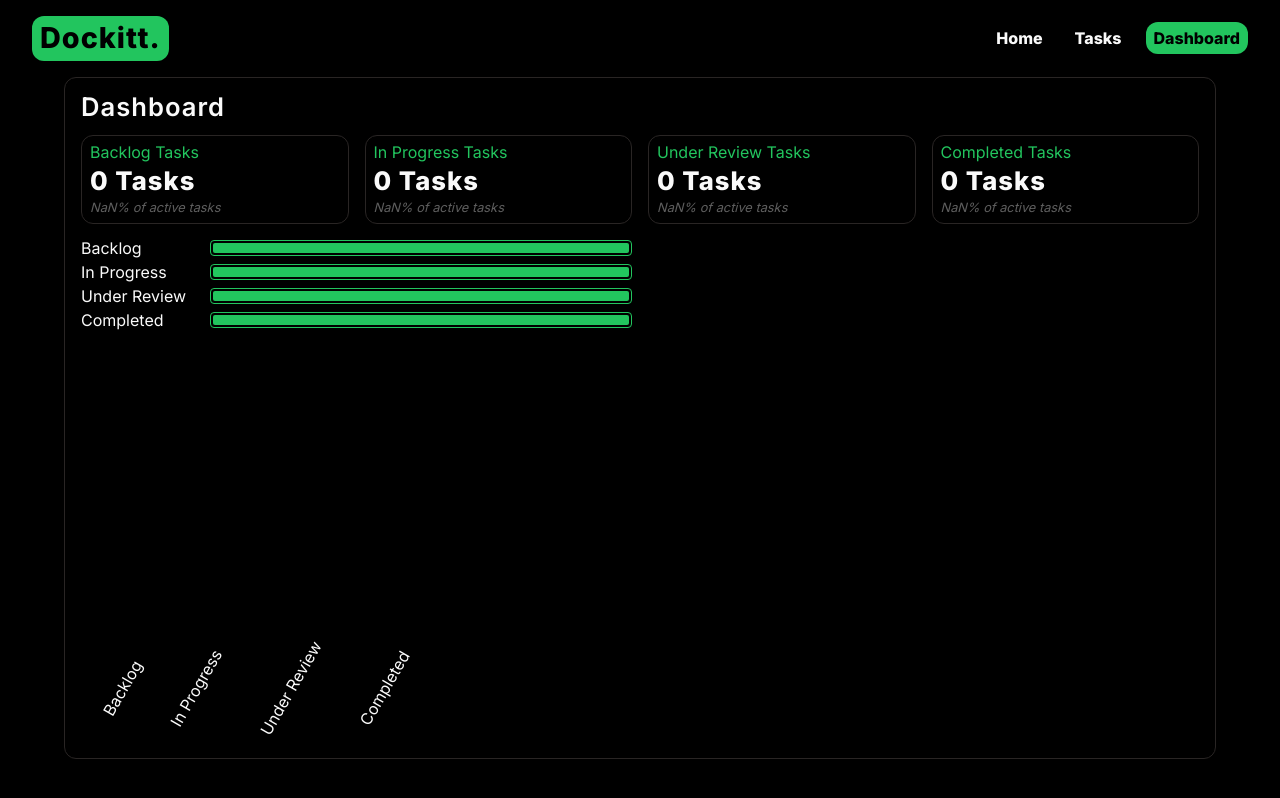
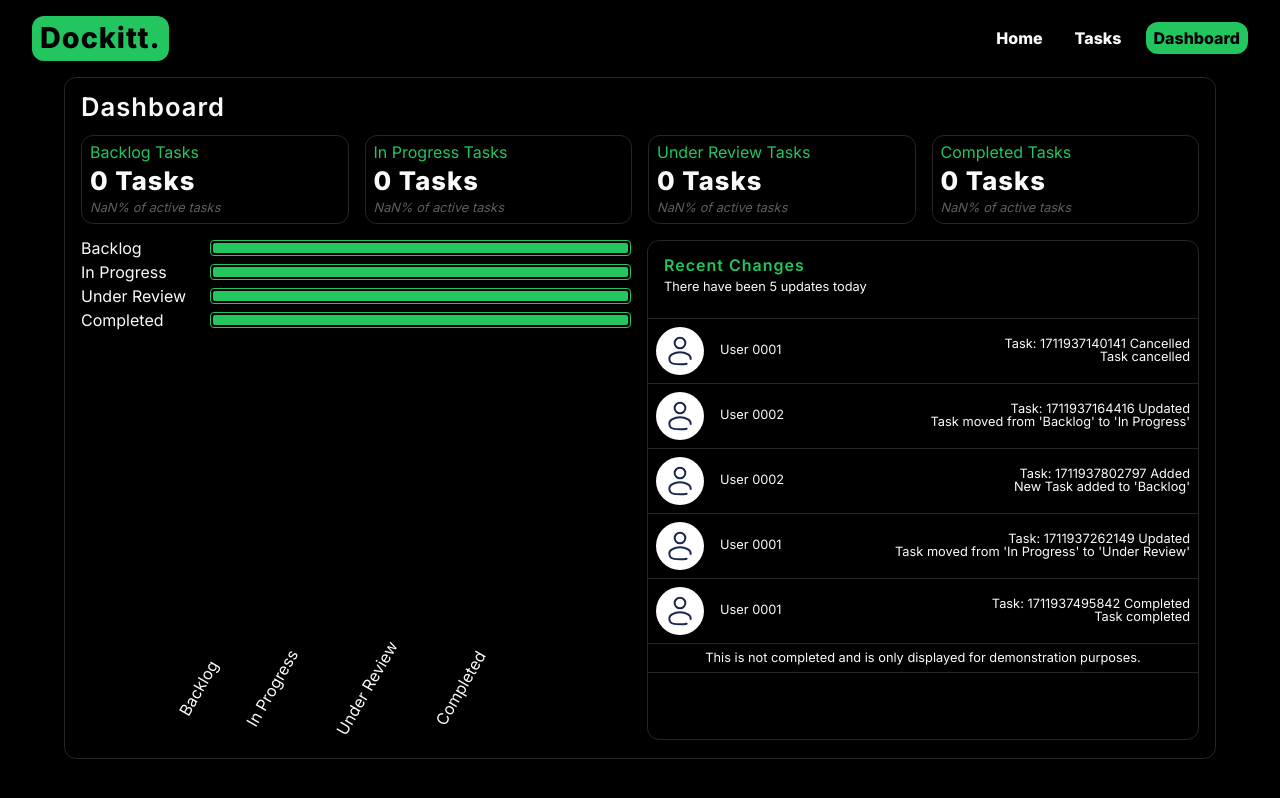
Before and after one commit to williamalowe/Dockitt, a React (Vite) app: page /dashboard in a window 1280 px wide. Built offline with nearby package versions, Linux system fonts and the light colour scheme.

Commit message:
feat: add update-component

```diff
--- /dev/null
+++ b/src/components/Updates/Updates.jsx
@@ -0,0 +1,87 @@
+import styles from './Updates.module.css';
+
+const Updates = () => {
+  return (
+    <article className={styles.updates}>
+      <h3>Recent Changes</h3>
+      <h5>There have been 5 updates today</h5>
+      <div className={styles.changes}>
+        <div className={styles.update}>
+          <div className={styles.user}>
+            <img src="./user.svg" alt="user profile picture" />
+            User 0001
+          </div>
+          <div className={styles.info}>
+            <div className={styles.upper}>
+            Task: 1711937140141 Cancelled
+            </div>
+            <div className={styles.lower}>
+              Task cancelled
+            </div>
+          </div>
+        </div>
+        <div className={styles.update}>
+          <div className={styles.user}>
+            <img src="./user.svg" alt="user profile picture" />
+            User 0002
+          </div>
+          <div className={styles.info}>
+            <div className={styles.upper}>
+            Task: 1711937164416 Updated
+            </div>
+            <div className={styles.lower}>
+              Task moved from 'Backlog' to 'In Progress'
+            </div>
+          </div>
+        </div>
+        <div className={styles.update}>
+          <div className={styles.user}>
+            <img src="./user.svg" alt="user profile picture" />
+            User 0002
+          </div>
+          <div className={styles.info}>
+            <div className={styles.upper}>
+            Task: 1711937802797 Added
+            </div>
+            <div className={styles.lower}>
+              New Task added to 'Backlog'
+            </div>
+          </div>
+        </div>
+        <div className={styles.update}>
+          <div className={styles.user}>
+            <img src="./user.svg" alt="user profile picture" />
+            User 0001
+          </div>
+          <div className={styles.info}>
+            <div className={styles.upper}>
+            Task: 1711937262149 Updated
+            </div>
+            <div className={styles.lower}>
+              Task moved from 'In Progress' to 'Under Review'
+            </div>
+          </div>
+        </div>
+        <div className={styles.update}>
+          <div className={styles.user}>
+            <img src="./user.svg" alt="user profile picture" />
+            User 0001
+          </div>
+          <div className={styles.info}>
+            <div className={styles.upper}>
+            Task: 1711937495842 Completed
+            </div>
+            <div className={styles.lower}>
+              Task completed
+            </div>
+          </div>
+        </div>
+        <div className={styles.updateMsg}>
+          This is not completed and is only displayed for demonstration purposes.
+        </div>
+      </div>
+    </article>
+  )
+}
+
+export default Updates
--- /dev/null
+++ b/src/components/Updates/Updates.module.css
@@ -0,0 +1,47 @@
+.updates {
+
+}
+.updates>h3 {
+  padding: 1rem 1rem 0rem 1rem;
+  font-size: 1.2;
+  font-weight: 600;
+  letter-spacing: 1px;
+  color: var(--highlight);
+}
+.updates>h5 {
+  padding: 0.5rem 1rem;
+  font-size: 0.8rem;
+
+}
+.changes {
+  margin-top: 1rem;
+  border-bottom: 1px solid var(--accent);
+}
+.update {
+  border-top: 1px solid var(--accent);
+  padding: 0.5rem;
+  display: flex;
+  align-items: center;
+  gap: 2rem;
+  font-size: 0.8rem;
+}
+.user {
+  display: flex;
+  gap: 1rem;
+  align-items: center;
+}
+.user>img {
+  height: 2rem;
+  background: #fff;
+  border-radius: 50%;
+  padding: 0.5rem;
+}
+.info {
+  flex: 1;
+  text-align: end;
+}
+.updateMsg {
+  composes: update;
+  display: flex;
+  justify-content: center;
+}
--- a/src/views/Dashboard/Dashboard.jsx
+++ b/src/views/Dashboard/Dashboard.jsx
@@ -4,6 +4,7 @@ import styles from './Dashboard.module.css';
 import StatCard from '../../components/StatCard/StatCard';
 import BarChart from '../../components/BarChart/BarChart';
 import DotChart from '../../components/DotChart/DotChart';
+import Updates from '../../components/Updates/Updates';
 
 const Dashboard = () => {
   const { tasks } = useContext(TaskContext);
@@ -54,7 +55,11 @@ const Dashboard = () => {
             />
           </div>
         </div>
-        <div className={styles.lowerRight}></div>
+        <div className={styles.lowerRight}>
+          <div className={styles.updatesContainer}>
+            <Updates />
+          </div>
+        </div>
       </div>
     </section>
   )
--- a/src/views/Dashboard/Dashboard.module.css
+++ b/src/views/Dashboard/Dashboard.module.css
@@ -40,4 +40,9 @@
   flex: 1;
   display: flex;
   align-items: end;
+  justify-content: center;
 }
+.lowerRight {
+  border: 1px solid var(--accent);
+  border-radius: 12px;
+}
```
Also changed, not shown: public/user.svg (added).
